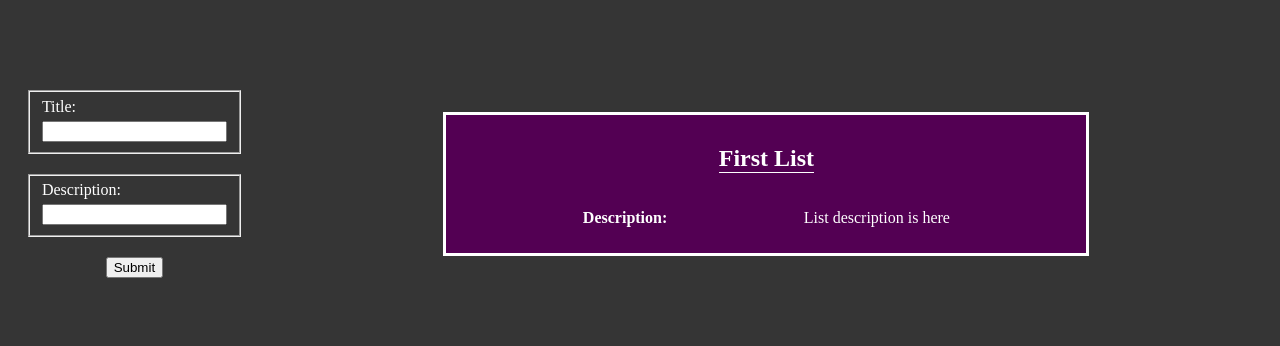
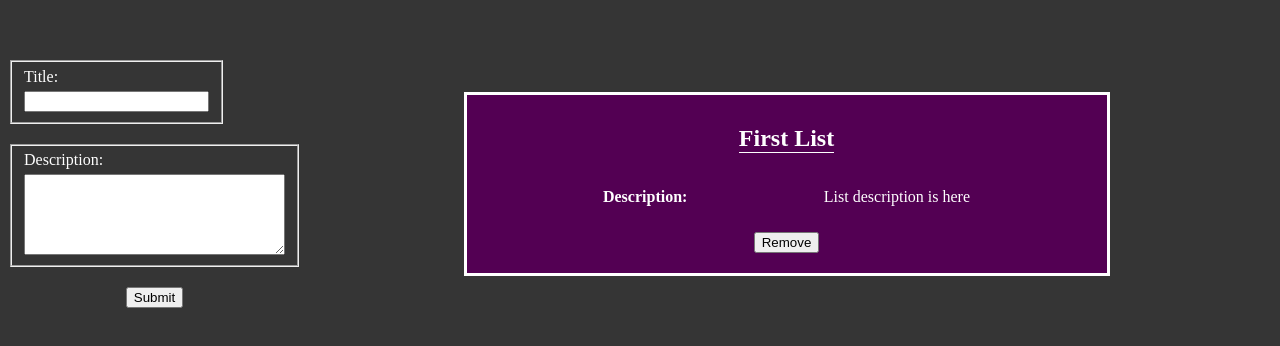
Before and after one commit to MrMarshal11/Using-React, a React (Vite) app in the folder Personal Project - To Do in React/: page / in a window 1280 px wide. Shown: the part 224-570 px from the top of the page. Built offline with nearby package versions, Linux system fonts and the light colour scheme.

Commit message:
Done, also need to patch up readability in the future

```diff
--- a/Personal Project - To Do in React/src/components/App.jsx
+++ b/Personal Project - To Do in React/src/components/App.jsx
@@ -5,11 +5,16 @@ import ToDoList from "./toDoList";
 
 function App() {
   // Main 'State' containing all to do arrays
-  const [toDoArray, setToDoArray] = useState([{title: 'First List', description: 'List description is here'}]);
+  const [toDoArray, setToDoArray] = useState([{id: crypto.randomUUID(), title: 'First List', description: 'List description is here'}]);
 
   // Add new to do
   const pushToDo = (newToDo) => {
-    setToDoArray(array => [...array, newToDo])
+    const toDoWithId = { ...newToDo, id: crypto.randomUUID() };
+    setToDoArray(array => [...array, toDoWithId])
+  }
+
+  const removeToDo = (id) => {
+    setToDoArray((array) => array.filter((toDo) => toDo.id !== id))
   }
 
   return (
@@ -20,7 +25,7 @@ function App() {
       </div>
       <div className="right">
         {/* Give this child the to do arrays */}
-        <ToDoList toDoArray={toDoArray}/>
+        <ToDoList toDoArray={toDoArray} removeToDo={removeToDo}/>
       </div>
     </>
   );
--- a/Personal Project - To Do in React/src/components/addToDo.jsx
+++ b/Personal Project - To Do in React/src/components/addToDo.jsx
@@ -4,42 +4,47 @@
 import { useState } from "react";
 import "../styles/addToDo.css";
 
-function AddToDo( {pushToDo} ) {
-  const [title, setTitle] = useState('')
-  const [description, setDescription] = useState('')
+function AddToDo({ pushToDo }) {
+  const [title, setTitle] = useState("");
+  const [description, setDescription] = useState("");
 
   // Inputs change the title and description
   const changeDescription = (e) => {
-    setDescription(e.target.value)
-  }
+    (setDescription(e.target.value));
+  };
 
   const changeTitle = (e) => {
-    setTitle(e.target.value)
-  }
+    setTitle(e.target.value);
+  };
 
-// handleSubmit must be a function, it pushes to main array and resets the title and description.
+  // handleSubmit must be a function, it pushes to main array and resets the title and description.
   const handleSubmit = (e) => {
     e.preventDefault();
-    pushToDo({title: title, description: description});
-    setTitle('');
-    setDescription('');
-  }
+    const newToDo = {
+      title: title || 'Default Title',
+      description: description || 'Default Description'
+    };
+    pushToDo(newToDo);
+    setTitle("");
+    setDescription("");
+  };
 
   return (
     // onSubmit must be on form not the button
     <form className="persistentForm" onSubmit={handleSubmit}>
       <fieldset>
         <label>Title: </label>
-        <input
-        value={title}
-        onChange={changeTitle}/>
+        <input value={title} onChange={changeTitle} />
       </fieldset>
 
       <fieldset>
         <label>Description: </label>
-        <input
-        value={description}
-        onChange={changeDescription}/>
+        <textarea
+          value={description}
+          onChange={changeDescription}
+          rows="5"
+          cols="30"
+        ></textarea>
       </fieldset>
 
       <button type="submit">Submit</button>
--- a/Personal Project - To Do in React/src/components/toDoList.jsx
+++ b/Personal Project - To Do in React/src/components/toDoList.jsx
@@ -3,21 +3,23 @@
 
 import "../styles/toDoList.css";
 
-function ToDoList({ toDoArray }) {
+function ToDoList({ toDoArray, removeToDo }) {
   return (
     <>
-      {toDoArray.map((toDo, index) => (
-        <div className="toDo" key={index}>
+      {toDoArray.map((toDo) => (
+        <div className="toDo" key={toDo.id}>
           <h2>{toDo.title}</h2>
           <div className="description">
-            <p><strong>Description:</strong></p>
+            <p>
+              <strong>Description:</strong>
+            </p>
             <p>{toDo.description}</p>
           </div>
+          <button onClick={() => removeToDo(toDo.id)}>Remove</button>
         </div>
       ))}
     </>
   );
 }
 
-
 export default ToDoList;
--- a/Personal Project - To Do in React/src/styles/addToDo.css
+++ b/Personal Project - To Do in React/src/styles/addToDo.css
@@ -1,9 +1,13 @@
 .persistentForm {
     display: flex;
-    align-items: center;
+    align-items: flex-start;
     flex-flow: column;
     justify-content: center;
     gap: 20px;
+}
+
+.persistentForm button {
+    align-self: center;
 }
 
 fieldset {
--- a/Personal Project - To Do in React/src/styles/toDoList.css
+++ b/Personal Project - To Do in React/src/styles/toDoList.css
@@ -20,3 +20,8 @@ h2 {
     display: flex;
     justify-content: space-evenly;
 }
+
+.toDo button {
+    align-self: center;
+    margin: 10px;
+}
```
